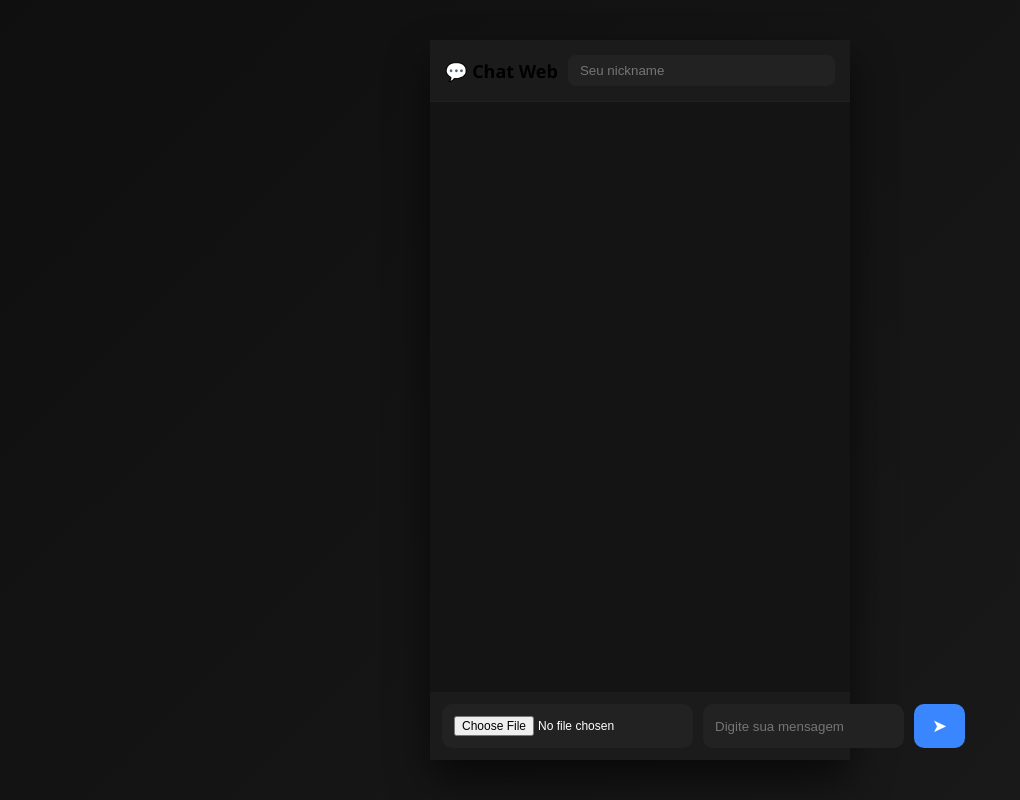
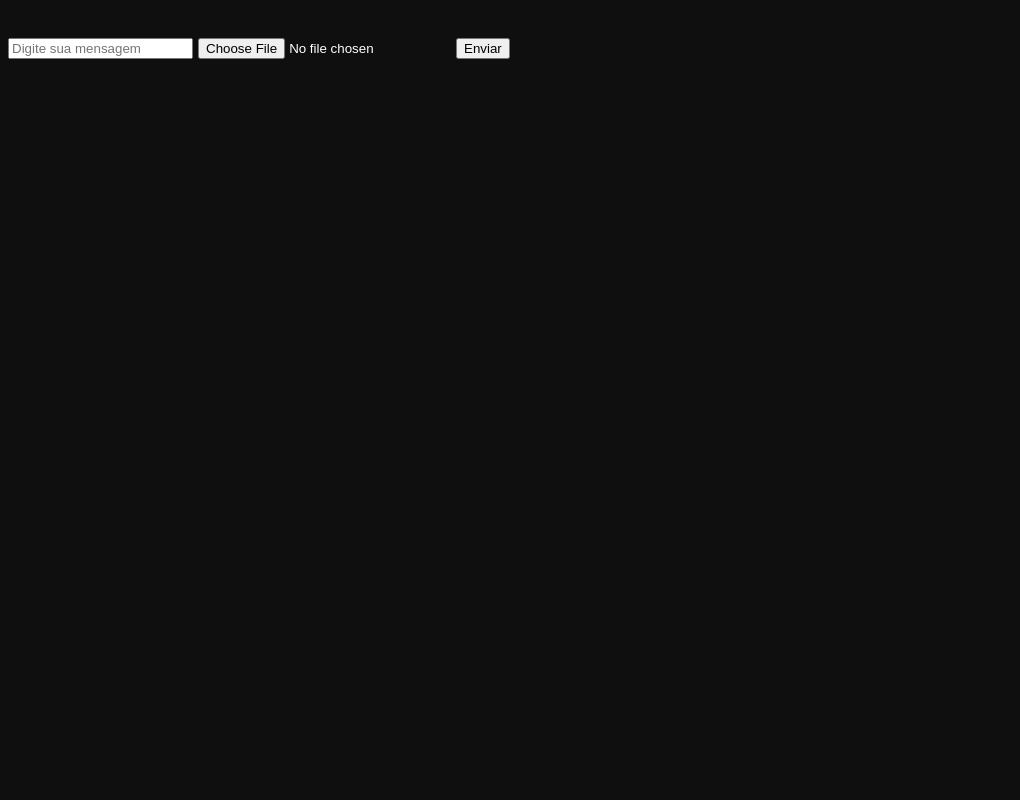
Before and after one commit to luksluckas-png/chat-web-python1, a Flask app: page / in a window 1280 px wide. Shown: the whole page, without its empty margins (0-1020 px from the left). Run offline with Flask 3, Linux system fonts and the light colour scheme; some libraries are stand-ins or nearby versions.

Commit message:
Update index.html

```diff
--- a/templates/index.html
+++ b/templates/index.html
@@ -2,67 +2,106 @@
 <html lang="pt-br">
 <head>
 <meta charset="UTF-8">
-<meta name="viewport" content="width=device-width, initial-scale=1.0">
-<title>Chat</title>
-<link rel="stylesheet" href="/static/style.css">
+<title>Chat Web</title>
+
+<script src="https://cdn.socket.io/4.7.2/socket.io.min.js"></script>
+
+<style>
+body {
+    background: #0f0f0f;
+    color: white;
+    font-family: Arial;
+}
+
+#chat {
+    max-width: 600px;
+    margin: auto;
+    padding: 10px;
+}
+
+.msg {
+    background: #1c1c1c;
+    padding: 8px;
+    border-radius: 8px;
+    margin-bottom: 6px;
+}
+
+.img-chat {
+    max-width: 200px;
+    border-radius: 10px;
+    margin-top: 5px;
+}
+
+#input-area {
+    display: flex;
+    gap: 5px;
+    margin-top: 10px;
+}
+</style>
 </head>
 
 <body>
-<div class="app">
 
-  <div class="header">
-    <span>💬 Chat Web</span>
-    <input id="nick" placeholder="Seu nickname">
-  </div>
+<div id="chat"></div>
 
-  <div id="msgs" class="messages"></div>
+<div id="input-area">
+    <input id="msg" placeholder="Digite sua mensagem">
+    <input type="file" id="fileInput">
+    <button onclick="enviar()">Enviar</button>
+</div>
 
-  <div class="input-area">
-  <input type="file" id="file">
-  <input id="msg" placeholder="Digite sua mensagem">
-  <button onclick="send()">➤</button>
-</div>
 <script>
-function sendFile() {
-  const fileInput = document.getElementById("file");
-  if (fileInput.files.length === 0) return;
+const socket = io()
 
-  const data = new FormData();
-  data.append("file", fileInput.files[0]);
-
-  fetch("/upload", {
-    method: "POST",
-    body: data
-  });
-
-  fileInput.value = "";
+function enviar() {
+    const input = document.getElementById("msg")
+    if (input.value.trim() !== "") {
+        socket.send(input.value)
+        input.value = ""
+    }
 }
 
-document.getElementById("file").addEventListener("change", sendFile);
-</script>
+function enviarArquivo() {
+    const fileInput = document.getElementById("fileInput")
+    const file = fileInput.files[0]
+    if (!file) return
 
-</div>
+    const formData = new FormData()
+    formData.append("file", file)
 
-<script src="https://cdn.socket.io/4.5.4/socket.io.min.js"></script>
-<script>
-const socket = io();
+    fetch("/upload", {
+        method: "POST",
+        body: formData
+    })
 
-function send(){
-  const nick = document.getElementById("nick").value || "Anônimo";
-  const msgInput = document.getElementById("msg");
-  if(msgInput.value.trim() === "") return;
-
-  socket.send(nick + ": " + msgInput.value);
-  msgInput.value = "";
+    fileInput.value = ""
 }
 
-socket.on("message", msg => {
-  const div = document.createElement("div");
-  div.className = "msg";
-  div.textContent = msg;
-  document.getElementById("msgs").appendChild(div);
-  div.scrollIntoView({behavior: "smooth"});
-});
+document.getElementById("fileInput").addEventListener("change", enviarArquivo)
+
+socket.on("message", (data) => {
+    const chat = document.getElementById("chat")
+
+    if (typeof data === "string") {
+        chat.innerHTML += `<div class="msg">${data}</div>`
+    } else if (data.tipo === "arquivo") {
+        if (data.nome.match(/\.(jpg|jpeg|png|gif|webp)$/i)) {
+            chat.innerHTML += `
+                <div class="msg">
+                    <img src="${data.url}" class="img-chat">
+                </div>
+            `
+        } else {
+            chat.innerHTML += `
+                <div class="msg">
+                    📁 <a href="${data.url}" target="_blank">${data.nome}</a>
+                </div>
+            `
+        }
+    }
+
+    chat.scrollTop = chat.scrollHeight
+})
 </script>
 
 </body>
```
